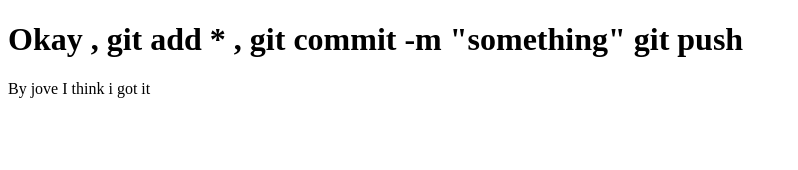
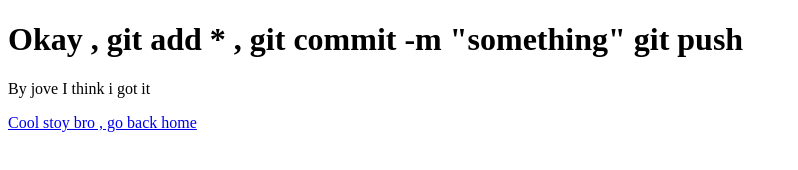
Before and after one commit to alexaapetrei/alexaapetrei.github.io, a plain HTML site: page last.html in a window 1280 px wide. Shown: the whole page, without its empty margins (0-798 px from the left). Drawn offline with Linux system fonts and the light colour scheme.

Commit message:
mega cool new interface from sublime

```diff
--- a/last.html
+++ b/last.html
@@ -7,5 +7,7 @@
 <h1>Okay , git add * , git commit -m "something" git push</h1>
 
 <p>By jove I think i got it</p>
+
+<a href="/">Cool stoy bro , go back home</a>
 </body>
 </html>
```
